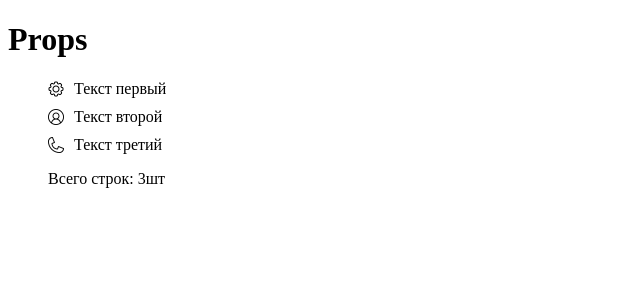
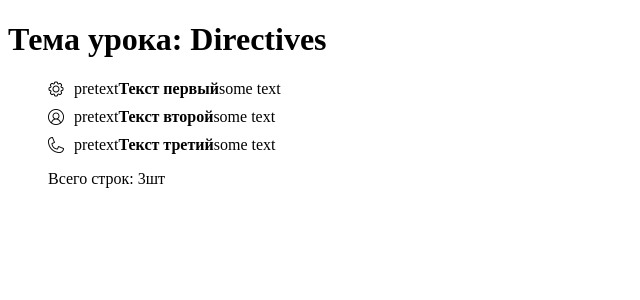
Before and after one commit to respectedbro/Coffee-Shop-Vue, a Vue app: page / in a window 1280 px wide. Shown: the top 300 px of the page, without its empty margins (0-640 px from the left). Built offline with nearby package versions, Linux system fonts and the light colour scheme.

Commit message:
directives

```diff
--- a/package.json
+++ b/package.json
@@ -10,6 +10,7 @@
     "core-js": "^3.8.3",
     "install": "^0.13.0",
     "npm": "^10.8.3",
+    "uuid": "^10.0.0",
     "vue": "^2.6.14",
     "vue-router": "^3.6.5"
   },
--- a/src/App.vue
+++ b/src/App.vue
@@ -1,20 +1,23 @@
 <template>
   <div>
-    <h1>{{ title }}</h1>
-
+<!--    <h1 v-if="isDirectives"> Тема урока: Directives</h1>-->
+<!--    <h1 v-else> Тема урока: {{ title }}</h1>-->
+    <h1 v-show="isDirectives"> Тема урока: Directives</h1>
+    <h1 v-show="!isDirectives"> Тема урока: {{ title }}</h1>
     <ul>
       <list-item
-          :text="posts[0].text"
-          :icon="posts[0].icon"
-      />
-      <list-item
-          :text="posts[1].text"
-          :icon="posts[1].icon"
-      />
-      <list-item
-          :text="posts[2].text"
-          :icon="posts[2].icon"
-      />
+          v-for="post in posts"
+          :key="post.id"
+          :text="post.text"
+          :icon="post.icon"
+      >
+        <template v-slot:pretext>
+          <span>pretext</span>
+        </template>
+
+
+        <span>some text</span>
+      </list-item>
     </ul>
 
     <span class="total">Всего строк: {{ totalCount }}</span>
@@ -24,26 +27,29 @@
 <script>
 import ListItem from "@/components/ListItem.vue";
 
+import { v4 as uuidv4 } from 'uuid';
+
 export default {
   components: {ListItem},
   data() {
     return {
       title: 'Props',
+      isDirectives: true,
       posts: [
         {
-          id: 0,
+          id: uuidv4(),
           text: 'Текст первый',
           icon: 'setting.png',
           checked: true
         },
         {
-          id: 1,
+          id: uuidv4(),
           text: 'Текст второй',
           icon: 'user.png',
           checked: true
         },
         {
-          id: 2,
+          id: uuidv4(),
           text: 'Текст третий',
           icon: 'phone.png'
         },
--- a/src/components/ListItem.vue
+++ b/src/components/ListItem.vue
@@ -3,7 +3,12 @@
     <img
         :src="require(`@/assets/images/${icon}`)"
         :alt="icon">
-    <span>{{ text }}</span>
+
+    <slot name="pretext"></slot>
+
+    <span v-html="`<b>${text}</b>`"></span>
+
+    <slot></slot>
   </li>
 </template>
 
```
Also changed, not shown: 1 other file (tests, documents, lock files or other folders).
